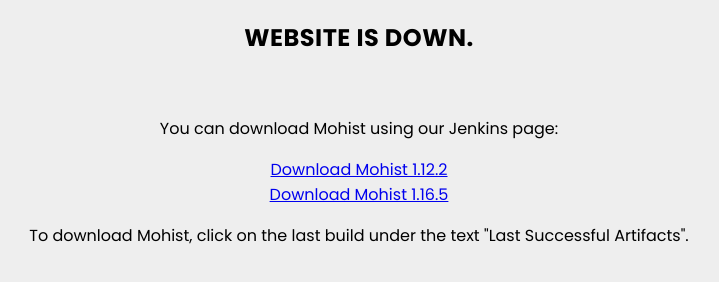
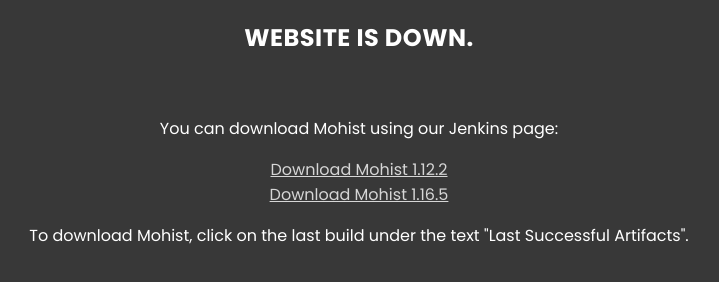
Before and after one commit to Shawiizz/TempWebsite, a plain HTML site: page index.html in a window 1280 px wide. Shown: the whole page, without its empty margins (281-1000 px from the left). Drawn offline with Linux system fonts and the light colour scheme.

Commit message:
Update index.html

```diff
--- a/index.html
+++ b/index.html
@@ -2,17 +2,21 @@
 <html lang="en">
 <head>
     <meta charset="UTF-8">
-    <title>HEY !</title>
+    <title>MohistMC</title>
 
     <link rel="stylesheet" href="https://fonts.googleapis.com/css?family=Poppins:300,400,500,600,700">
     <link rel="shortcut icon" type="image/png" href="/favicon.png" />
     <style>
         html{
-            background-color: #EEEEEE;
+            background-color: #383838;
+            color: white;
         }
         *{
             font-family: Poppins;
             text-align: center;
+        }
+        a {
+            color: #d6d6d6;
         }
     </style>
 </head>
```
